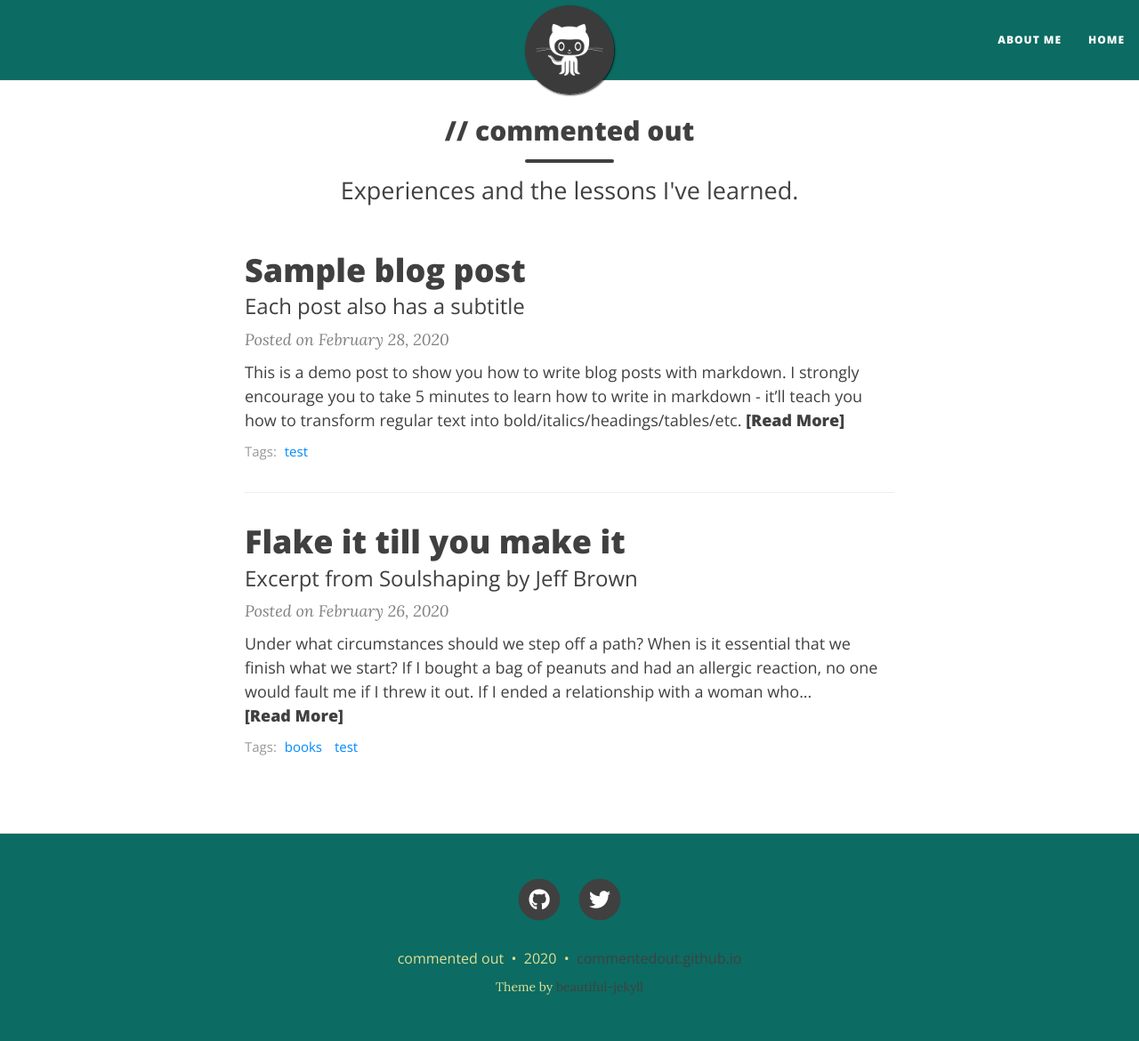
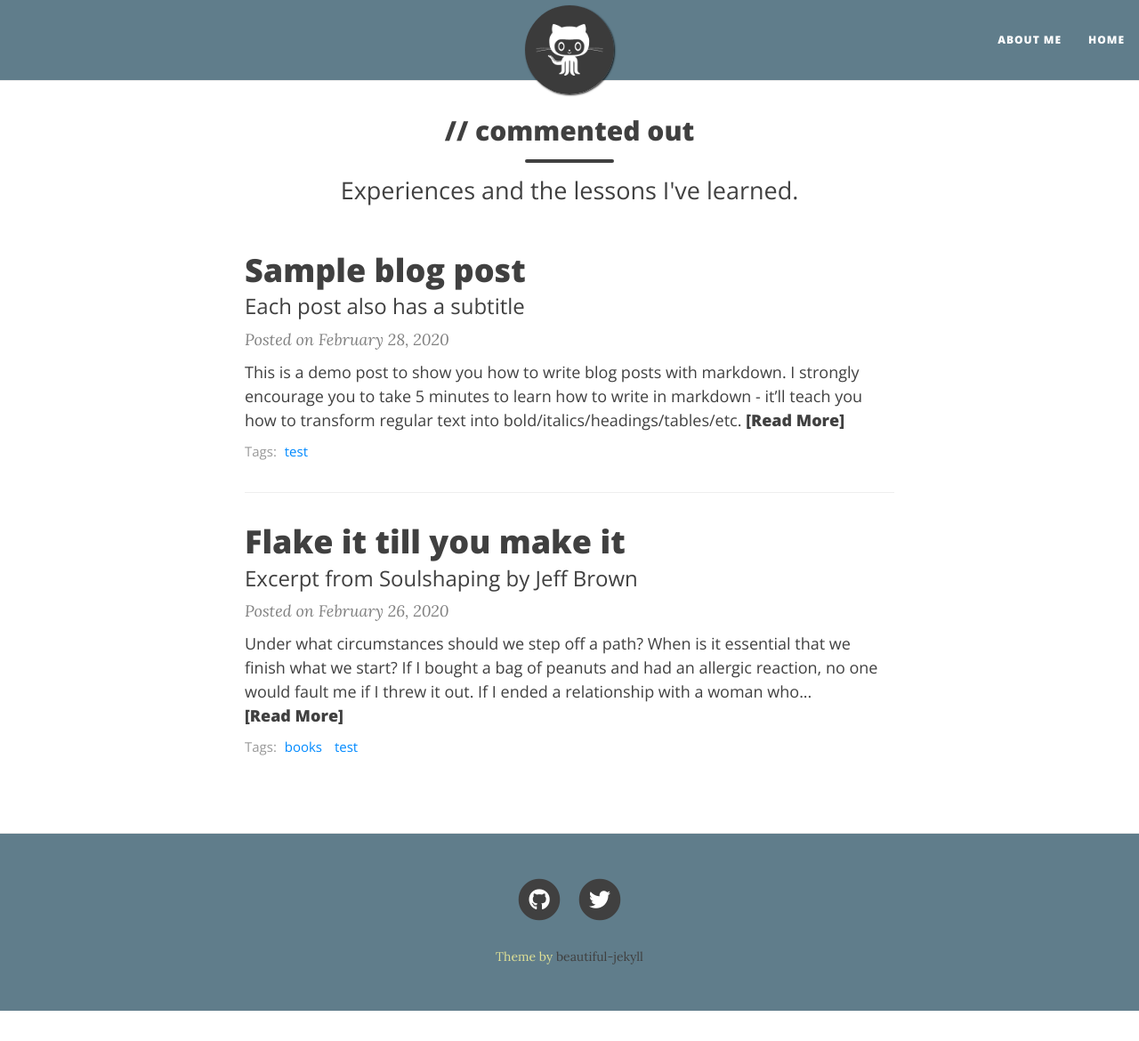
Before and after one commit to commentedout/commentedout.github.io, a Jekyll site: the page built from index.html, in a window 1280 px wide and 1170 px high. Shown: the whole window at 89% size. Built offline with Jekyll 4.4.1, drawn with Linux system fonts in a browser that asks for light colours; nearby versions of some CDN libraries; the list of posts is cut into pages by our own code.

Commit message:
changed footer color and text

```diff
--- a/_config.yml
+++ b/_config.yml
@@ -79,13 +79,13 @@ excerpt_length: 50
 
 # Personalize the colors in your website. Colour values can be any valid CSS colour
 
-navbar-col: "#0c6b62"
+navbar-col: "#607D8B"
 navbar-text-col: "#ffffff"
 navbar-border-col: "#EAEAEA"
 page-col: "#FFFFFF"
 link-col: "#008AFF"
 hover-col: "#0085A1"
-footer-col: "#0c6b62"
+footer-col: "#607D8B"
 footer-text-col: "#dfe096"
 footer-link-col: "#404040"
 
--- a/_includes/footer.html
+++ b/_includes/footer.html
@@ -3,22 +3,6 @@
     <div class="row">
       <div class="col-xl-8 offset-xl-2 col-lg-10 offset-lg-1">
       {% include social-networks-links.html %}
-      {% if page.footer-extra %}
-        <div class="footer-custom-content">
-          {% include {{ page.footer-extra }} %}
-        </div>
-      {% endif %}
-      <p class="copyright text-muted">
-      {% if site.author %}
-        {{ site.author }}
-        &nbsp;&bull;&nbsp;
-      {% endif %}
-      {{ site.time | date: '%Y' }}
-
-      {% if site.url-pretty %}
-        &nbsp;&bull;&nbsp;
-        <a href="{{ '' | absolute_url }}">{{ site.url-pretty }}</a>
-      {% endif %}
 
       {% if site.matomo %}
         {% if site.matomo.opt-out %}
```
